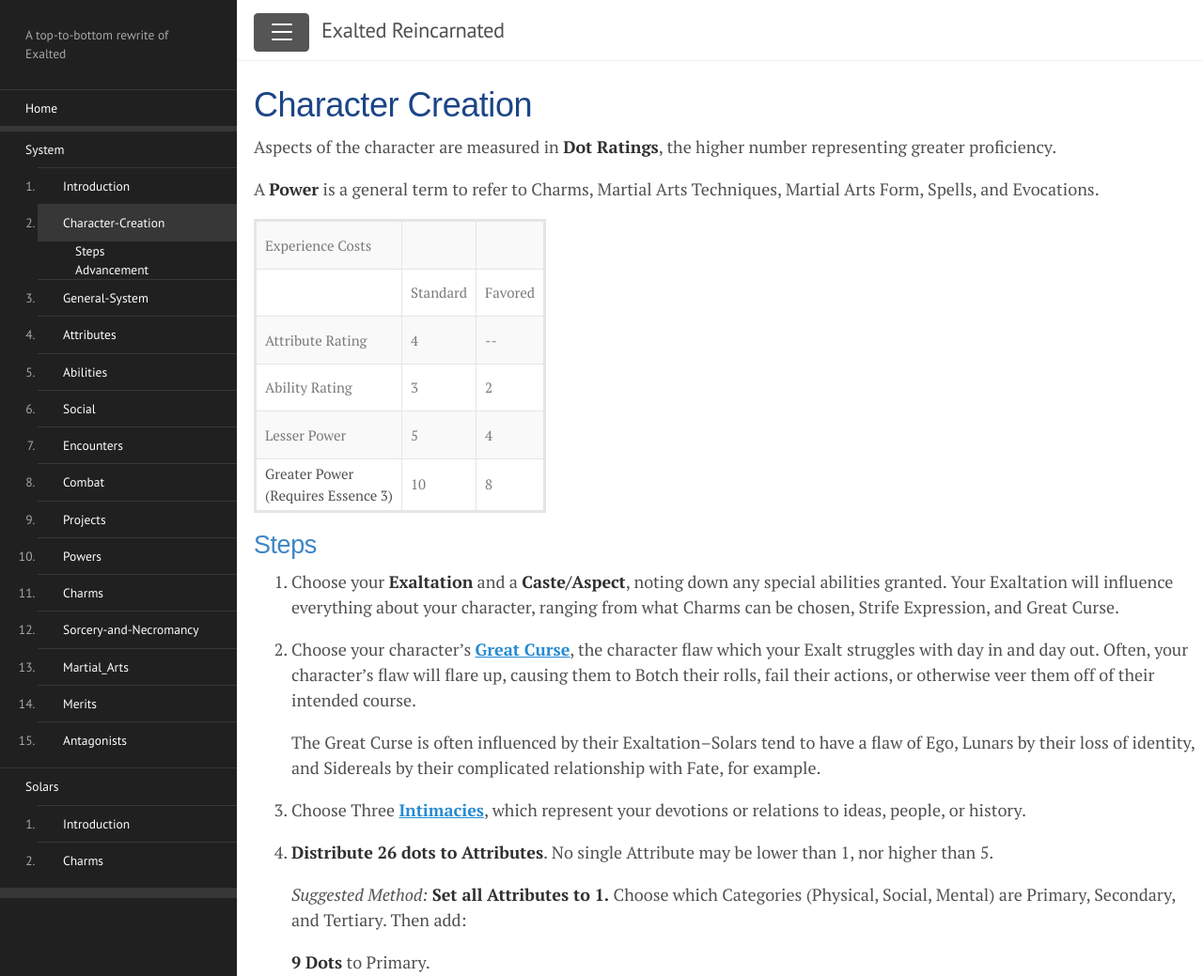
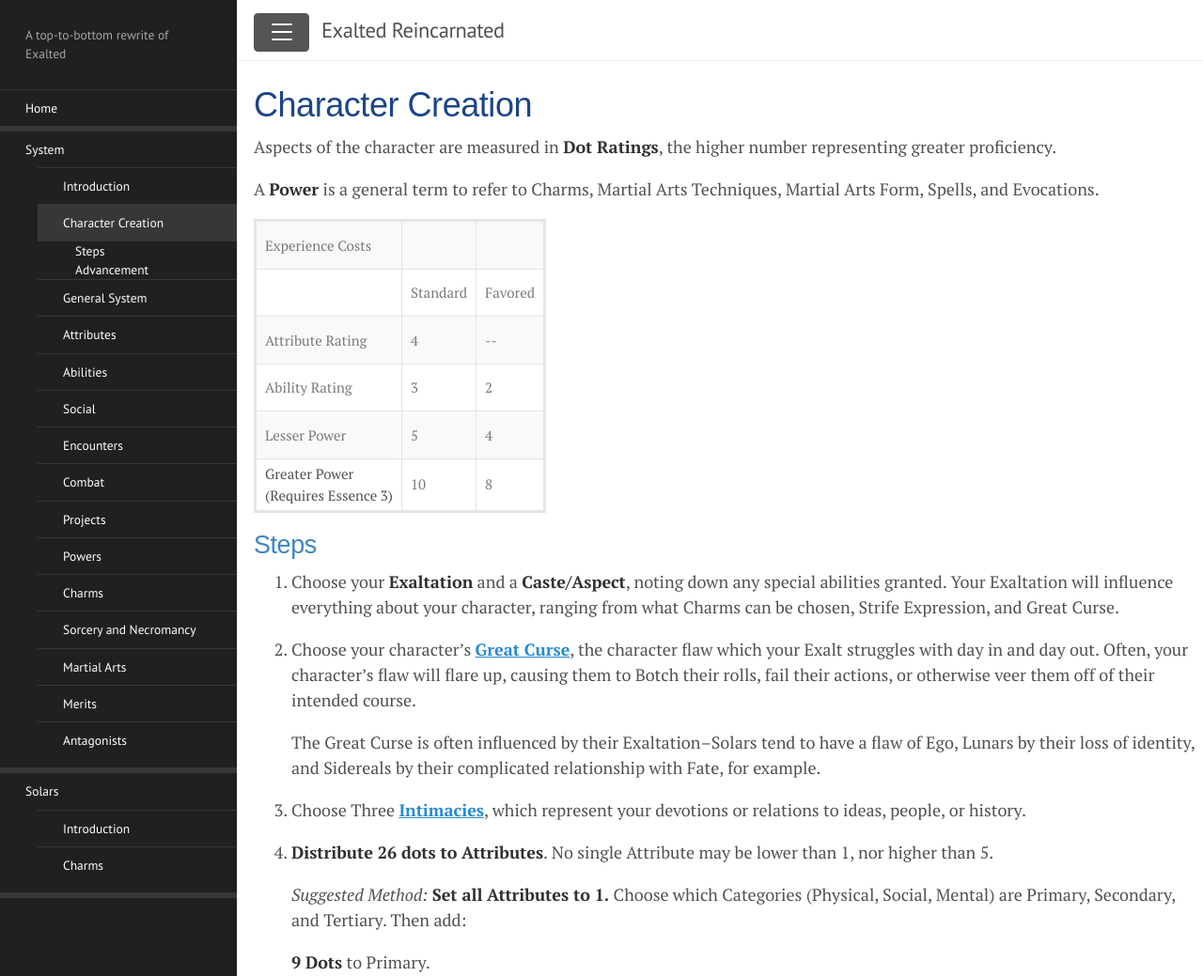
Before and after one commit to Dragonmystic707/exalted-reincarnated, a Jekyll site: the page built from docs/System/Character_Creation.md, in a window 1280 px wide and 1400 px high. Shown: the top 1039 px of the window at 94% size. Built offline with Jekyll 4.4.1, drawn with Linux system fonts in a browser that asks for light colours.

Commit message:
Cleaned up sidebars

```diff
--- a/docs/System/Character-Creation.md
+++ b/docs/System/Character_Creation.md
@@ -1,7 +1,7 @@
 ---
 layout: page
 base_url: System
-title: Character-Creation
+title: Character Creation
 group_order: 1
 order: 2
 ---
@@ -88,7 +88,7 @@
     Expression, and Great Curse.
 
 2.  Choose your character’s [**<u>Great
-    Curse</u>**](/General-System/#the-great-curse), the character flaw which
+    Curse</u>**](/General_System/#the-great-curse), the character flaw which
     your Exalt struggles with day in and day out. Often, your
     character’s flaw will flare up, causing them to Botch their rolls,
     fail their actions, or otherwise veer them off of their intended
--- a/docs/_includes/sidebar.html
+++ b/docs/_includes/sidebar.html
@@ -18,14 +18,16 @@
     {% endcomment %}
 
     <div class="spacer"></div>
-    <!-- Add Core rules -->
+    <!-- Add All the Pages-->
     {% assign pages_grouped = site.pages | group_by: 'base_url' | sort: 'group_order' %}
     {% for group in pages_grouped %}
       {% if group.items[0].order != null and group.items[0].title != null %}
         {% assign items_sorted = group.items | sort: "order" %}
         {% assign item0 = items_sorted[0] %}
         {% if item0.title != null %}
-          <a class="sidebar-nav-item" href="{{ item0.url | absolute_url }}">{{ item0.base_url }}</a>
+          {% assign isActive = page.url contains item0.base_url %}
+          <a class="sidebar-nav-item{% if isActive == true %} active{% endif %}" href="{{ item0.url | absolute_url }}">{{ item0.base_url }}</a>
+          {% if isActive %}
             <ol class="sidebar-nav-chapter-list">
             {% for item in items_sorted %}
               <li class="sidebar-nav-chapter-item">
@@ -35,19 +37,15 @@
             </ol>
           {% endif %}
         {% endif %}
+        {% if item0.base_url == "System" %}
+          <div class="spacer"></div>
+        {% endif %}
+      {% endif %}
     {% endfor %}
 
 
-    <div class="spacer"></div>
-    <!-- Add Exaltations -->
-    {% assign pages_list = site.pages %}
-    {% for node in pages_list %}
-      {% if node.title != null %}
-        {% if node.type == "exalt" %}
-          <a class="sidebar-nav-item{% if page.url == node.url %} active{% endif %}" href="{{ node.url | absolute_url }}">{{ node.title }}</a>
-        {% endif %}
-      {% endif %}
-    {% endfor %}
+
+
   </nav>
 
   <div class="sidebar-split"></div>
--- a/docs/public/css/sam.css
+++ b/docs/public/css/sam.css
@@ -75,3 +75,24 @@
 .sidebar-split {
     border-bottom: 5px solid rgba(255,255,255,.1);
   }
+
+.sidebar-nav-chapter-item {
+    display: block;
+  }
+  .sidebar-nav-chapter-item.active,
+  a.sidebar-nav-chapter-item:hover,
+  a.sidebar-nav-chapter-item:focus {
+    text-decoration: none;
+    background-color: rgba(255,255,255,.1);
+    border-color: transparent;
+  }
+
+  @media (min-width: 30em) {
+    .sidebar-chapter-chapter-item {
+      padding: 0rem;
+    }
+    .sidebar-nav-chapter-item {
+      padding-left:  0rem;
+      padding-right: 0rem;
+    }
+  }
```
Also changed, not shown: docs/System/General_System.md (renamed from docs/System/General-System.md, +1 -1 lines), docs/System/Martial_Arts.md (+1 -1 lines), docs/System/Sorcery_and_Necromancy.md (renamed from docs/System/Sorcery-and-Necromancy.md, +1 -1 lines), release.py (+9 -3 lines), 8 other files. Lines whose indentation alone changed are shown as unchanged.
